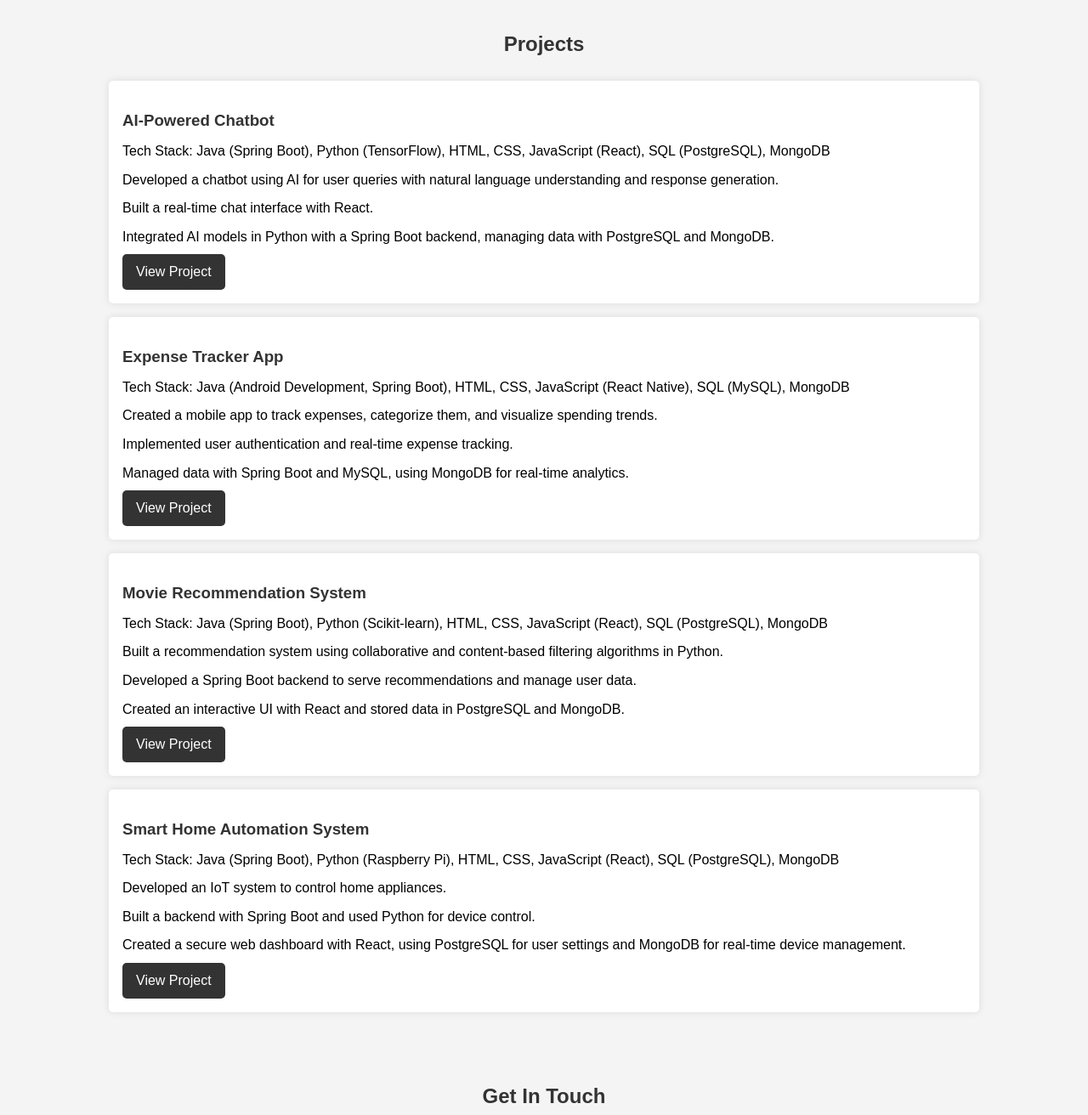
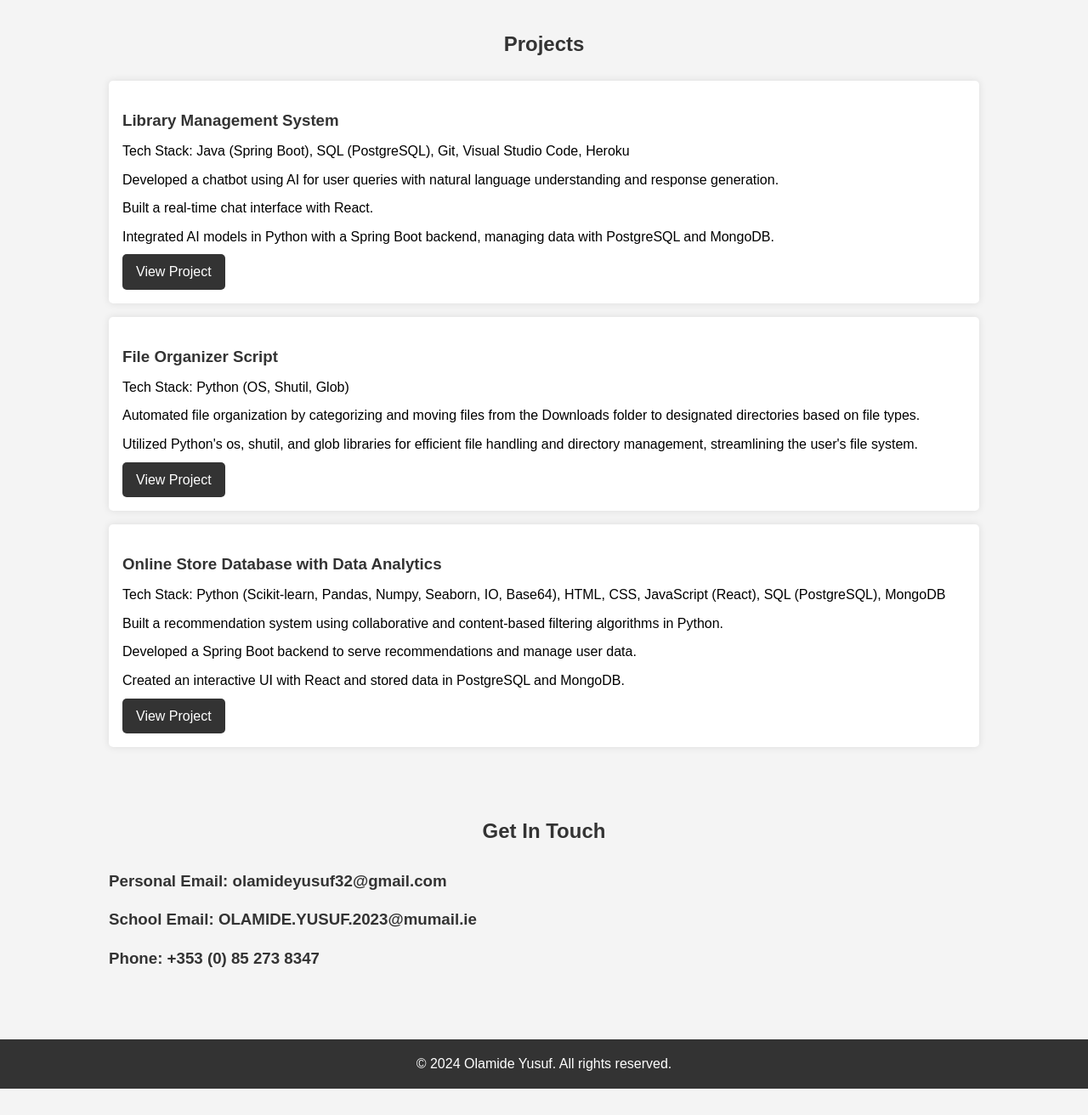
Before and after one commit to olamide44/portfolio, a plain HTML site: page index.html in a window 1280 px wide. Shown: the part 640-1952 px from the top of the page at 85% size. After the commit the page ends 1921 px from the top, so only its background shows below. Drawn offline with Linux system fonts and the light colour scheme.

Commit message:
Update index.html

```diff
--- a/index.html
+++ b/index.html
@@ -42,38 +42,28 @@
         <div class="container">
             <h2>Projects</h2>
             <div class="project">
-                <h3>AI-Powered Chatbot</h3>
-                <p>Tech Stack: Java (Spring Boot), Python (TensorFlow), HTML, CSS, JavaScript (React), SQL (PostgreSQL), MongoDB</p>
+                <h3>Library Management System </h3>
+                <p>Tech Stack: Java (Spring Boot), SQL (PostgreSQL), Git, Visual Studio Code, Heroku</p>
                 <p>Developed a chatbot using AI for user queries with natural language understanding and response generation.</p>
                 <p>Built a real-time chat interface with React.</p>
                 <p>Integrated AI models in Python with a Spring Boot backend, managing data with PostgreSQL and MongoDB.</p>
                 <a href="#" class="btn">View Project</a>
             </div>
             <div class="project">
-                <h3>Expense Tracker App</h3>
-                <p>Tech Stack: Java (Android Development, Spring Boot), HTML, CSS, JavaScript (React Native), SQL (MySQL), MongoDB</p>
-                <p>Created a mobile app to track expenses, categorize them, and visualize spending trends.</p>
-                <p>Implemented user authentication and real-time expense tracking.</p>
-                <p>Managed data with Spring Boot and MySQL, using MongoDB for real-time analytics.</p>
+                <h3>File Organizer Script</h3>
+                <p>Tech Stack: Python (OS, Shutil, Glob)</p>
+                <p>Automated file organization by categorizing and moving files from the Downloads folder to designated directories based on file types.</p>
+                <p>Utilized Python's os, shutil, and glob libraries for efficient file handling and directory management, streamlining the user's file system.</p>
                 <a href="#" class="btn">View Project</a>
             </div>
             <div class="project">
-                <h3>Movie Recommendation System</h3>
-                <p>Tech Stack: Java (Spring Boot), Python (Scikit-learn), HTML, CSS, JavaScript (React), SQL (PostgreSQL), MongoDB</p>
+                <h3>Online Store Database with Data Analytics</h3>
+                <p>Tech Stack: Python (Scikit-learn, Pandas, Numpy, Seaborn, IO, Base64), HTML, CSS, JavaScript (React), SQL (PostgreSQL), MongoDB</p>
                 <p>Built a recommendation system using collaborative and content-based filtering algorithms in Python.</p>
                 <p>Developed a Spring Boot backend to serve recommendations and manage user data.</p>
                 <p>Created an interactive UI with React and stored data in PostgreSQL and MongoDB.</p>
                 <a href="#" class="btn">View Project</a>
             </div>
-            <div class="project">
-                <h3>Smart Home Automation System</h3>
-                <p>Tech Stack: Java (Spring Boot), Python (Raspberry Pi), HTML, CSS, JavaScript (React), SQL (PostgreSQL), MongoDB</p>
-                <p>Developed an IoT system to control home appliances.</p>
-                <p>Built a backend with Spring Boot and used Python for device control.</p>
-                <p>Created a secure web dashboard with React, using PostgreSQL for user settings and MongoDB for real-time device management.</p>
-                <a href="#" class="btn">View Project</a>
-            </div>
-        </div>
     </section>
 
     <section id="contact" class="section">
```
